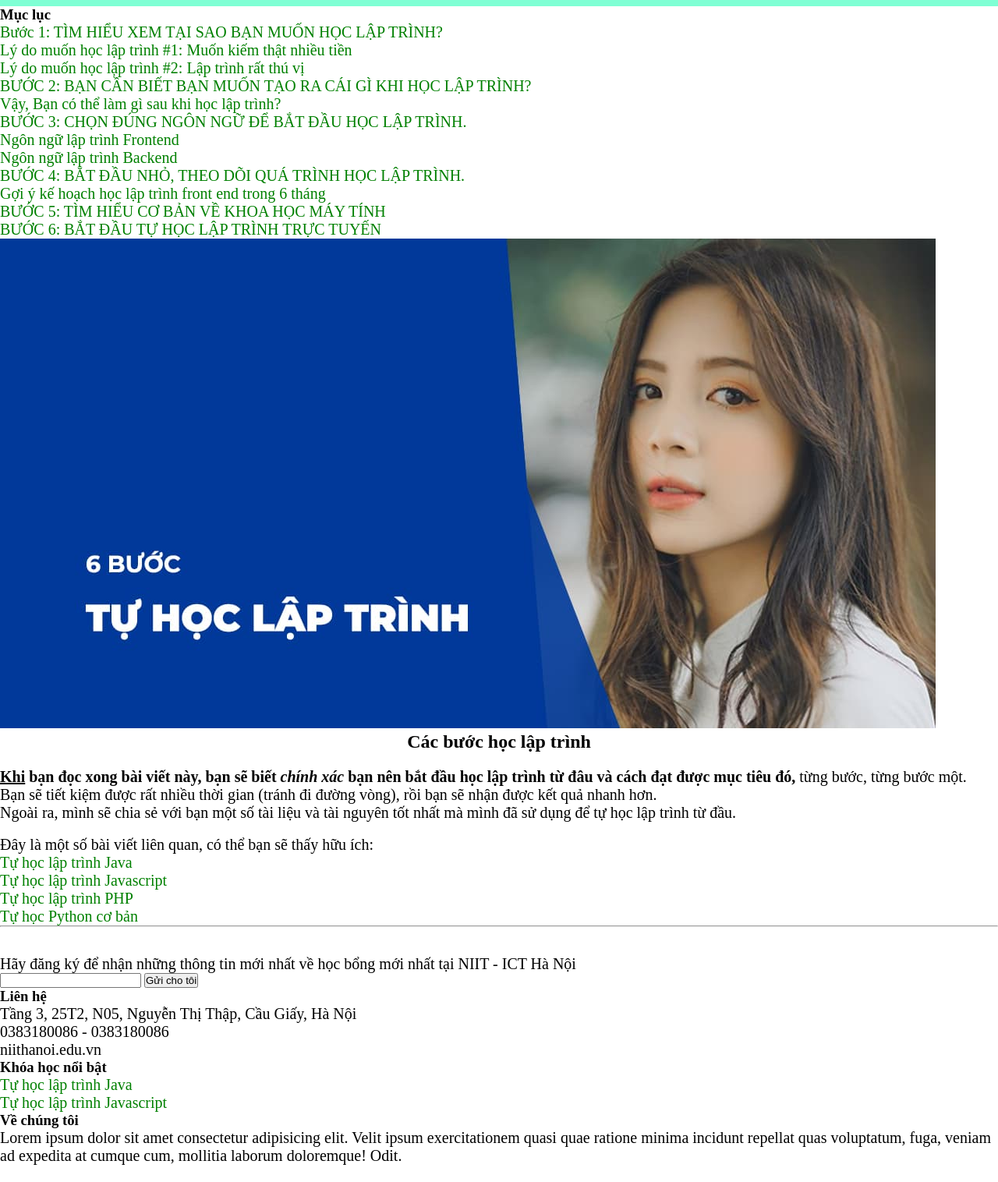
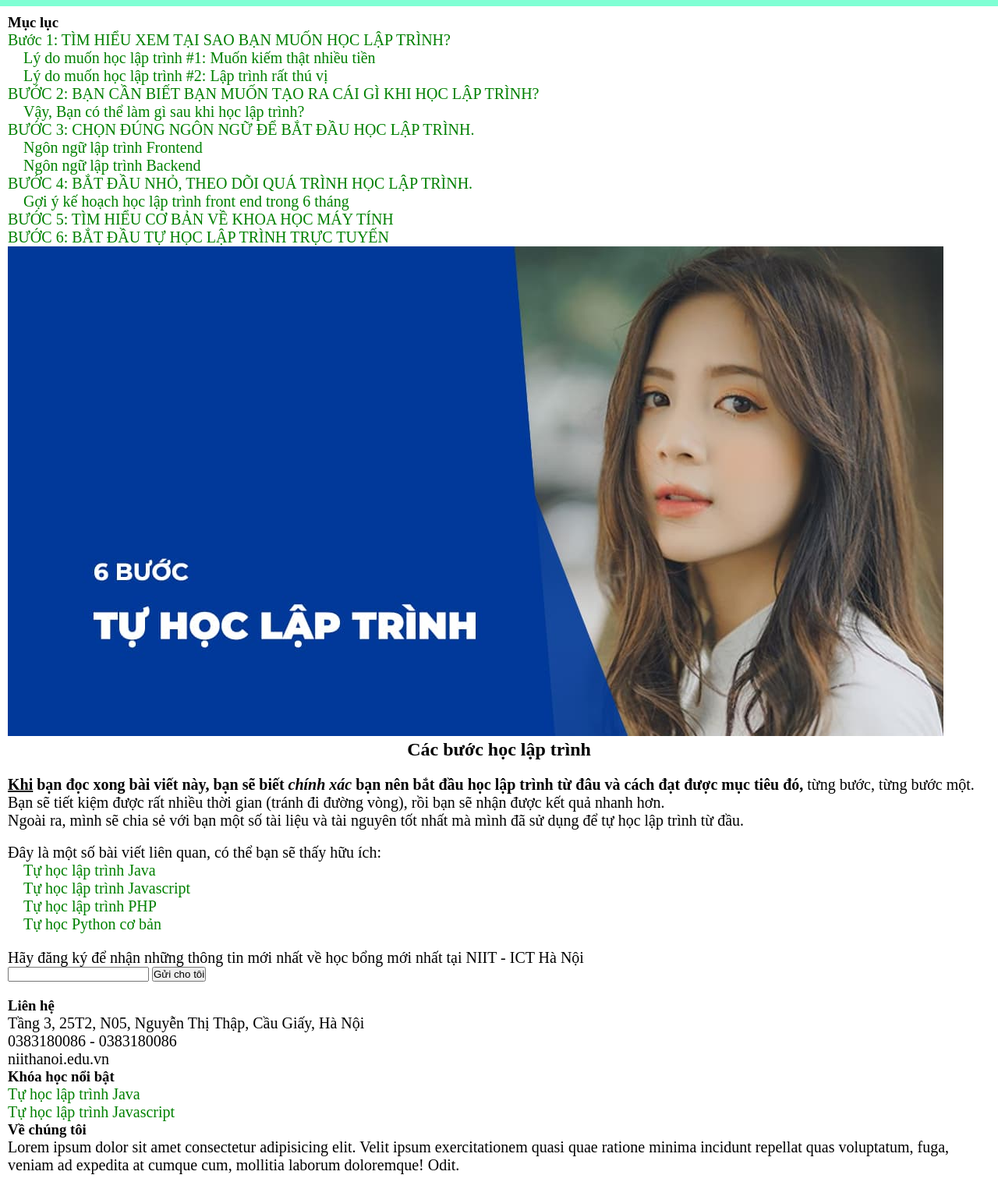
Before and after one commit to kazu7391/kazu7391.github.io, a plain HTML site: page homework/index.html in a window 1280 px wide. Shown: the part 127-1643 px from the top of the page at 78% size. Before the commit the page ends 1621 px from the top, so only its background shows below. Drawn offline with Linux system fonts and the light colour scheme.

Commit message:
Update homework

```diff
--- a/homework/assets/css/style.css
+++ b/homework/assets/css/style.css
@@ -1,39 +1,42 @@
-*{
+* {
     padding: 0;
     margin: 0;
     box-sizing: border-box;
 }
 
-a{
+a {
     text-decoration: none;
     color: green;
     font-size: 20px;
 
 }
-.header__container-list{
+.header__container-list {
     padding: 10px;
 }
-p, li, td, tr{
+p, li, td, tr {
     font-size: 20px;
 }
 ul > li {
     list-style: none;
 }
-a:hover{
+a:hover {
     opacity: 0.7;
+}
+.m-20 { margin: 20px; }
+.mt-20 { margin-top: 20px; }
+.ml-20 { margin-left: 20px; }
+.mb-20 { margin-bottom: 20px; }
+.mr-20 { margin-rigth: 20px; }
+.p-10 { padding: 10px; }
+.text-center{
+    text-align: center;
 }
 .header {
     background-color: aquamarine;
-
 }
-.menu-item{
+.menu-item {
     font-size: 20px;
 }
-
-.text-center{
-    text-align: center;
+.container__footer {
+    background-color: white;
 }
-.mb-20{
-    margin-bottom: 20px;
-
-}
--- a/homework/index.html
+++ b/homework/index.html
@@ -7,26 +7,25 @@
     <link rel="stylesheet" href="./assets/css/style.css">
     <title>Trang chủ</title>
     <link rel="icon" type="image/x-icon" href="./assets/images/cropped-favicon.png">
-
 </head>
 
 <body>
     <div>
         <header class="header">
             <ul class="header__container-list">
-                <li><a class="menu-item" href="/">Trang chủ</a></li>
+                <li><a class="menu-item" href="./index.html">Trang chủ</a></li>
                 <li><a class="menu-item" href="#">Tin tức</a></li>
                 <li><a class="menu-item" href="./member.html">Học Viên</a></li>
                 <li><a class="menu-item" href="./register.html">Đăng Ký</a></li>
                 <li><a class="menu-item" href="#">Liên hệ</a></li>
             </ul>
         </header>
-        <div id="container">
+        <main id="container" class="p-10">
             <aside>
                 <h3>Mục lục</h3>
                 <ul>
                     <li><a href="#">Bước 1: TÌM HIỂU XEM TẠI SAO BẠN MUỐN HỌC LẬP TRÌNH?</a>
-                        <ul>
+                        <ul class="ml-20">
                             <li><a href="#" target="_blank">Lý do muốn học lập trình #1: Muốn kiếm thật nhiều tiền</a>
                             </li>
                             <li><a href="https://www.google.com.vn/?hl=vi" target="_blank">Lý do muốn học lập trình #2:
@@ -35,19 +34,19 @@
                     </li>
                     <li>
                         <a href="#">BƯỚC 2: BẠN CẦN BIẾT BẠN MUỐN TẠO RA CÁI GÌ KHI HỌC LẬP TRÌNH?</a>
-                        <ul>
+                        <ul class="ml-20">
                             <li><a href="#" target="_blank">Vậy, Bạn có thể làm gì sau khi học lập trình?</a></li>
                         </ul>
                     </li>
                     <li><a href="#">BƯỚC 3: CHỌN ĐÚNG NGÔN NGỮ ĐỂ BẮT ĐẦU HỌC LẬP TRÌNH.</a>
-                        <ul>
+                        <ul class="ml-20">
                             <li><a href="#" target="_blank">Ngôn ngữ lập trình Frontend</a></li>
                             <li><a href="#" target="_blank">Ngôn ngữ lập trình Backend</a></li>
                         </ul>
                     </li>
                     <li>
                         <a href="#">BƯỚC 4: BẮT ĐẦU NHỎ, THEO DÕI QUÁ TRÌNH HỌC LẬP TRÌNH.</a>
-                    <li><a href="#" target="_blank">Gợi ý kế hoạch học lập trình front end trong 6 tháng</a></li>
+                        <p class="ml-20"><a href="#" target="_blank">Gợi ý kế hoạch học lập trình front end trong 6 tháng</a></p>
                     </li>
                     <li><a href="#">BƯỚC 5: TÌM HIỂU CƠ BẢN VỀ KHOA HỌC MÁY TÍNH</a></li>
                     <li><a href="#">BƯỚC 6: BẮT ĐẦU TỰ HỌC LẬP TRÌNH TRỰC TUYẾN</a></li>
@@ -70,46 +69,37 @@
                         trình từ đầu.</p>
                     <br />
                     <p>Đây là một số bài viết liên quan, có thể bạn sẽ thấy hữu ích:</p>
-                    <ol type="i">
+                    <ul type="i" class="ml-20">
                         <li>
-                            <a href="https://niithanoi.edu.vn/lap-trinh-java.html" target="_blank">Tự học lập trình
-                                Java</a>
+                            <a href="https://niithanoi.edu.vn/lap-trinh-java.html" target="_blank">Tự học lập trình Java</a>
                         </li>
                         <li>
-                            <a href="https://niithanoi.edu.vn/nhap-mon-javascript-dao.html" target="_blank">Tự học lập
-                                trình Javascript</a>
+                            <a href="https://niithanoi.edu.vn/nhap-mon-javascript-dao.html" target="_blank">Tự học lập trình Javascript</a>
                         </li>
                         <li>
-                            <a href="https://niithanoi.edu.vn/hoc-php-trong-7-ngay.html" target="_blank">Tự học lập
-                                trình PHP</a>
+                            <a href="https://niithanoi.edu.vn/hoc-php-trong-7-ngay.html" target="_blank">Tự học lập trình PHP</a>
                         </li>
                         <li>
-                            <a href="https://niithanoi.edu.vn/tu-hoc-python-co-ban.html" target="_blank">Tự học Python
-                                cơ bản</a>
+                            <a href="https://niithanoi.edu.vn/tu-hoc-python-co-ban.html" target="_blank">Tự học Python cơ bản</a>
                         </li>
-                    </ol>
-                    <hr />
+                    </ul>
                 </div>
             </section>
+            <div class="mt-20">
+                <p>Hãy đăng ký để nhận những thông tin mới nhất về học bổng mới nhất tại
+                    NIIT - ICT Hà Nội</p>
+                <input type="email" />
+                <button type="submit">Gửi cho tôi</button>
+            </div>
         </div>
 
-        <br />
-        <br />
-        <div>
-            <p>Hãy đăng ký để nhận những thông tin mới nhất về học bổng mới nhất tại
-                NIIT - ICT Hà Nội</p>
-            <input type="email" />
-            <button type="submit">Gửi cho tôi</button>
-        </div>
-
-        <footer>
+        <footer class="container__footer p-10">
             <div>
                 <h3>Liên hệ</h3>
                 <ul>
                     <li>Tầng 3, 25T2, N05, Nguyễn Thị Thập, Cầu Giấy, Hà Nội</li>
                     <li>0383180086 - 0383180086</li>
                     <li>niithanoi.edu.vn</li>
-
                 </ul>
             </div>
 
@@ -124,7 +114,6 @@
                         <a href="https://niithanoi.edu.vn/nhap-mon-javascript-dao.html" target="_blank">Tự học lập trình
                             Javascript</a>
                     </li>
-
                 </ul>
             </div>
 
@@ -135,8 +124,6 @@
                     laborum doloremque! Odit.</p>
             </div>
         </footer>
-
-
     </div>
 </body>
 
```
Also changed, not shown: homework/assets/css/register.css (+6 -10 lines), homework/register.html (+1 -1 lines).
